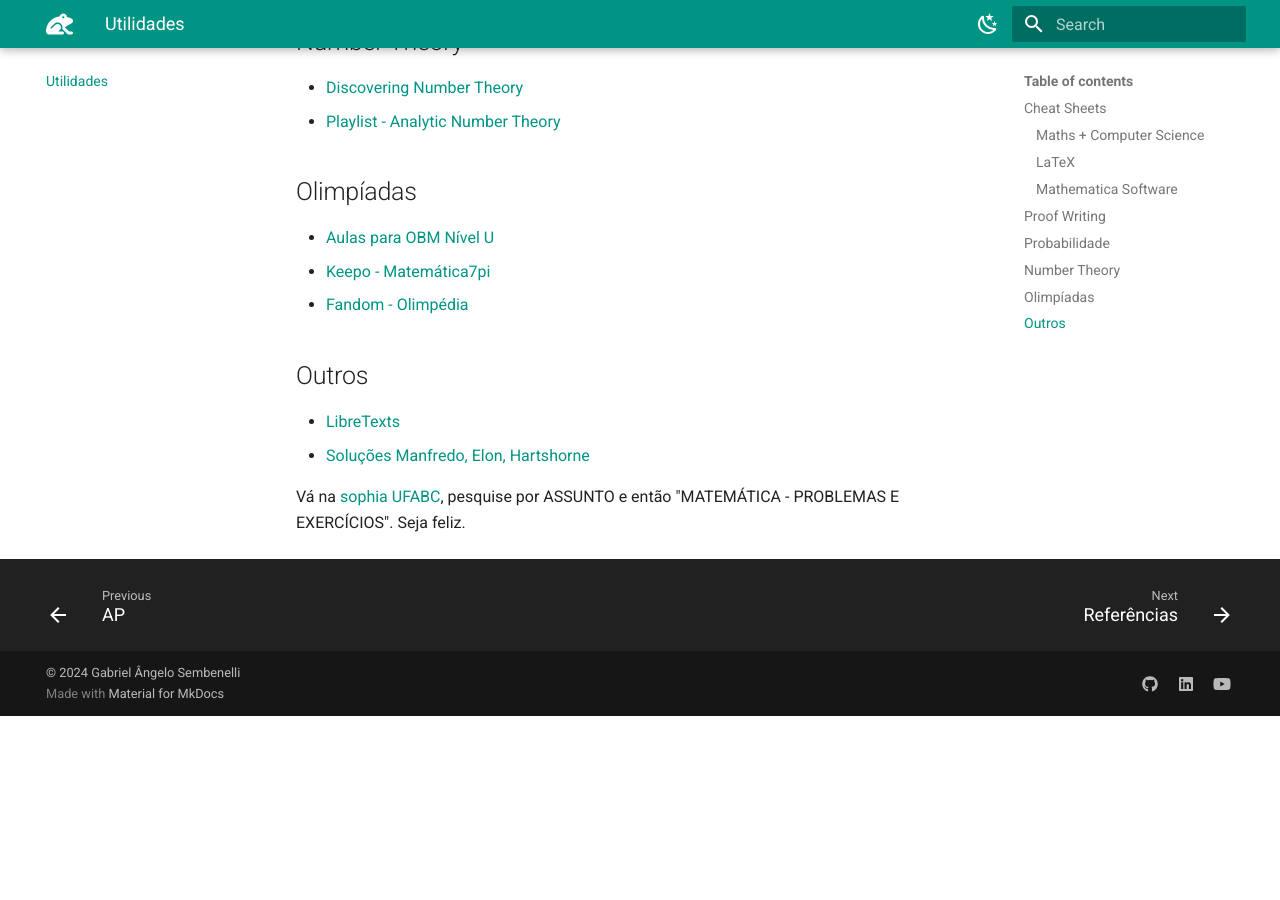
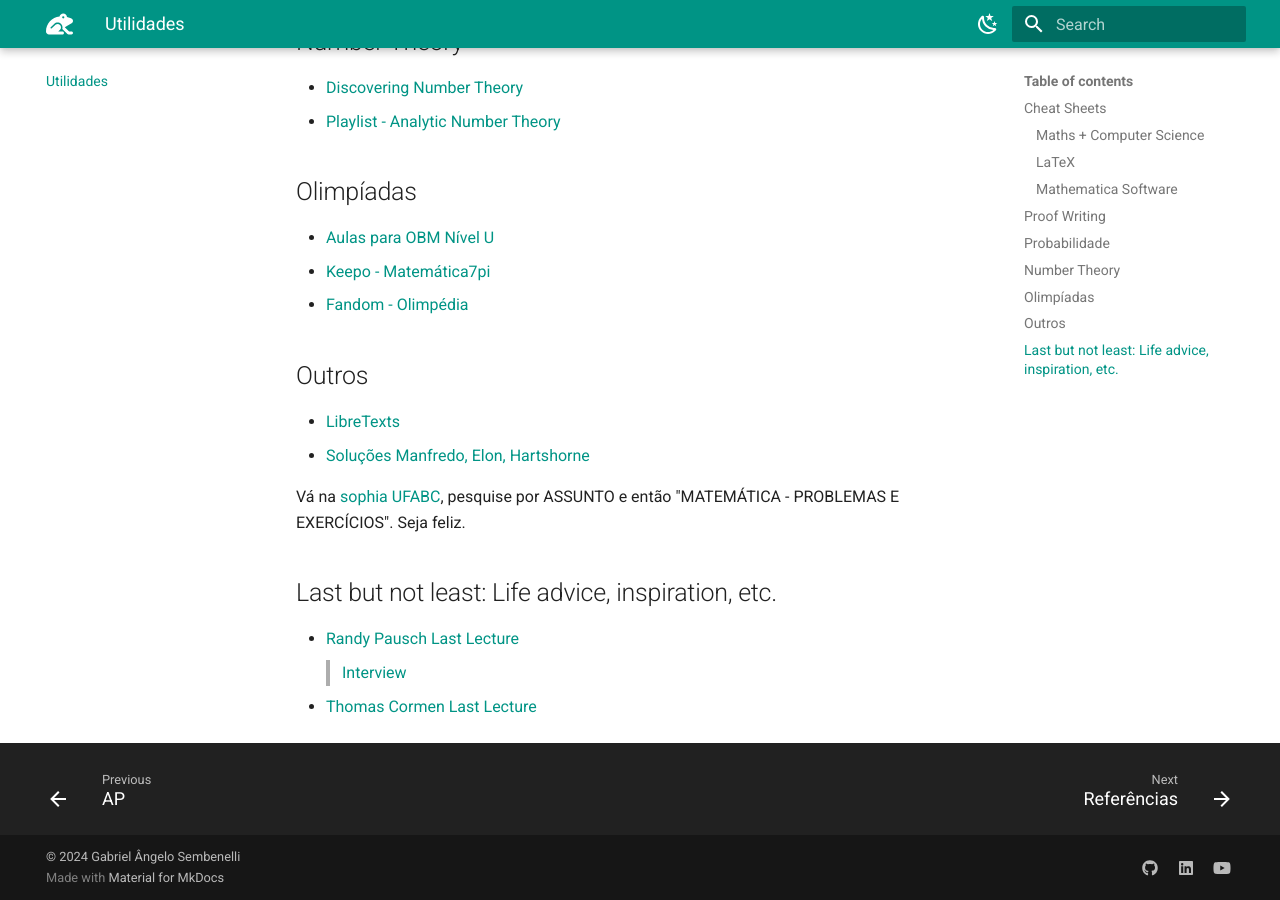
Before and after one commit to Gabriel-Sembenelli/website, an MkDocs documentation site: the page built from docs/utilidades.md, in a window 1280 px wide and 900 px high, scrolled down 1366 px. Built offline with MkDocs 1.6.1 and Material for MkDocs 9.7.7, drawn with Linux system fonts in a browser that asks for light colours; before the commit the page ends 2082 px from its top, so only the background shows below that.

Commit message:
added life advice and inspiration section

```diff
--- a/docs/utilidades.md
+++ b/docs/utilidades.md
@@ -47,3 +47,9 @@
 - [Soluções Manfredo, Elon, Hartshorne](https://sites.google.com/view/gustavoaraujo/para-estudantes?authuser=0)
 
 Vá na [sophia UFABC](https://biblioteca.ufabc.edu.br/), pesquise por ASSUNTO e então "MATEMÁTICA - PROBLEMAS E EXERCÍCIOS". Seja feliz.
+
+## Last but not least: Life advice, inspiration, etc.
+
+- [Randy Pausch Last Lecture](https://www.youtube.com/watch?v=ji5_MqicxSo)
+> [Interview](https://www.youtube.com/watch?v=j-a7LRwqwNw)
+- [Thomas Cormen Last Lecture](https://www.youtube.com/watch?v=7uQRrNdpMsU)
```
